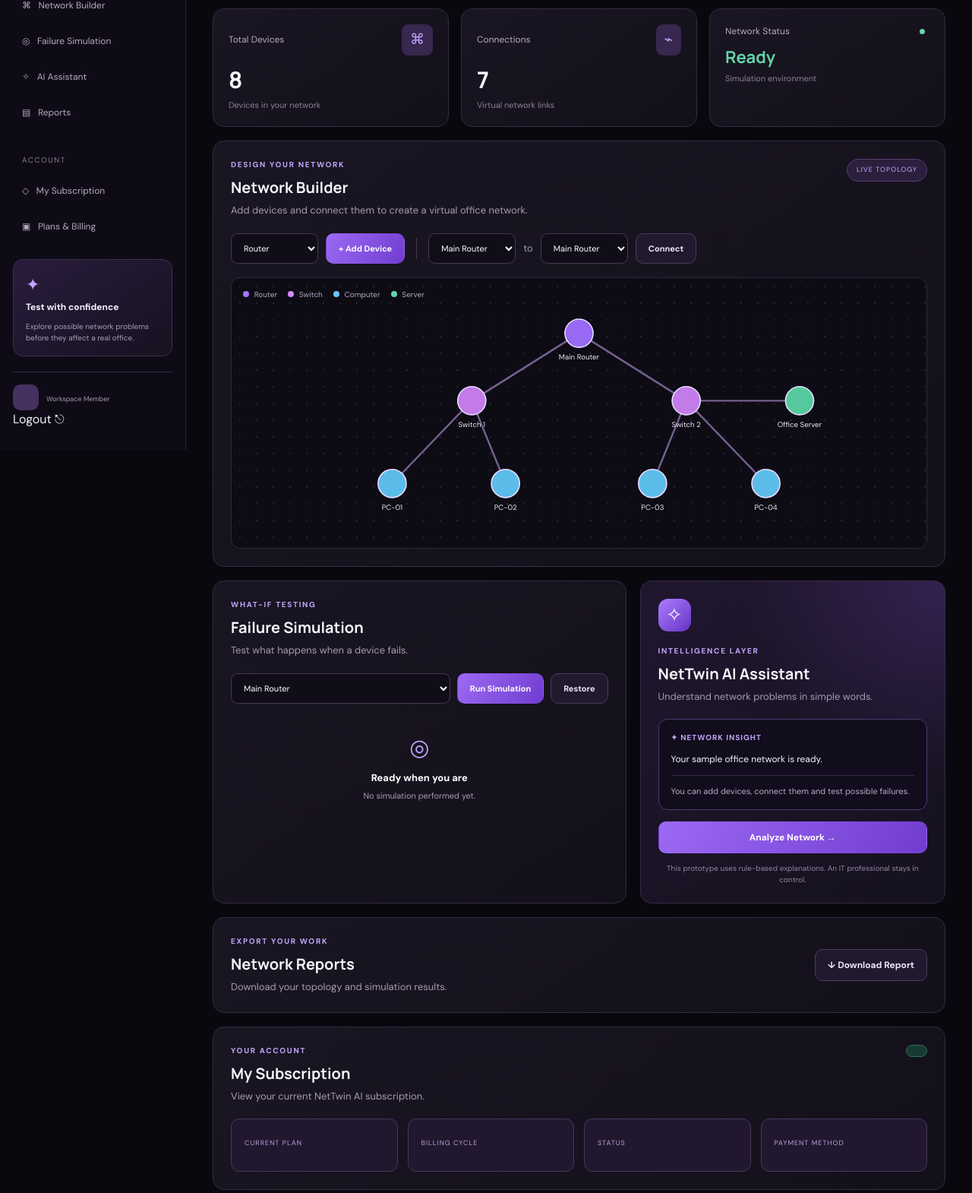
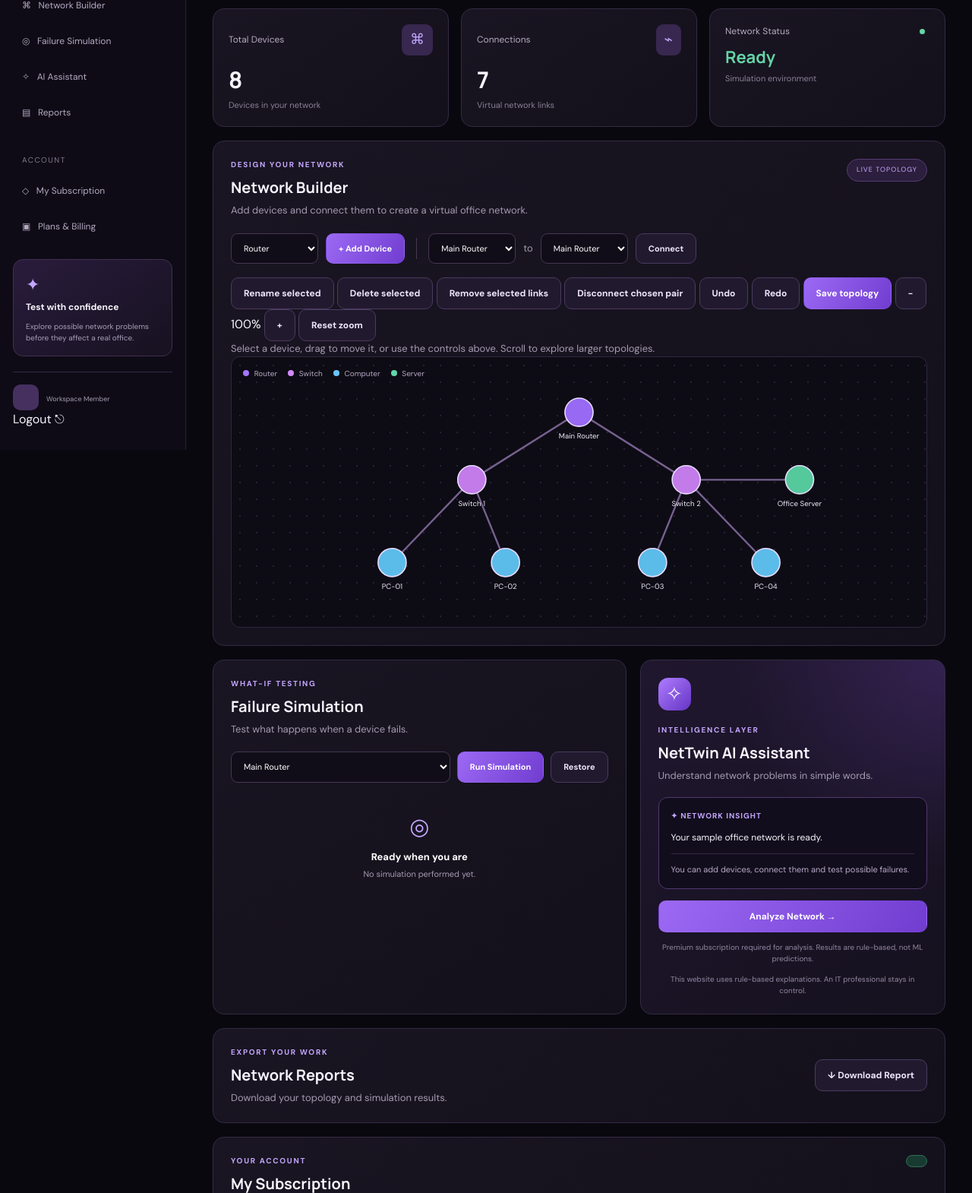
Before and after one commit to saraamjad029/NetTwin-AI, a Flask app: template templates/index.html in a window 1280 px wide. Shown: the part 208-1778 px from the top of the page at 76% size. Run offline with Flask 3, Linux system fonts and the light colour scheme; the template is opened without the code that fills it, so the values that code supplies are empty; some libraries are stand-ins or nearby versions.

Commit message:
Update index.html

```diff
--- a/templates/index.html
+++ b/templates/index.html
@@ -9,7 +9,7 @@
           href="{{ url_for('static', filename='style.css') }}">
 </head>
 
-<body class="dashboard-body">
+<body class="dashboard-body" data-plan="{{ subscription.plan }}">
 <div class="app-layout">
 
     <!-- SIDEBAR -->
@@ -174,7 +174,21 @@
                     </button>
                 </div>
 
-                <div class="network-area">
+                <div class="topology-actions">
+                    <button id="rename-device" class="btn btn-outline">Rename selected</button>
+                    <button id="delete-device" class="btn btn-outline">Delete selected</button>
+                    <button id="disconnect-device" class="btn btn-outline">Remove selected links</button>
+                    <button id="disconnect-pair" class="btn btn-outline">Disconnect chosen pair</button>
+                    <button id="undo-device" class="btn btn-outline">Undo</button>
+                    <button id="redo-device" class="btn btn-outline">Redo</button>
+                    <button id="save-network" class="btn btn-primary">Save topology</button>
+                    <button id="zoom-out" class="btn btn-outline">−</button>
+                    <span id="zoom-level">100%</span>
+                    <button id="zoom-in" class="btn btn-outline">+</button>
+                    <button id="zoom-reset" class="btn btn-outline">Reset zoom</button>
+                </div>
+                <p class="muted">Select a device, drag to move it, or use the controls above. Scroll to explore larger topologies.</p>
+                <div class="network-area" id="topology-viewport">
                     <div class="network-legend">
                         <span><i class="router-dot"></i> Router</span>
                         <span><i class="switch-dot"></i> Switch</span>
@@ -182,10 +196,10 @@
                         <span><i class="server-dot"></i> Server</span>
                     </div>
 
-                    <svg id="topology"
+                    <div id="topology-canvas"><svg id="topology"
                          viewBox="0 0 900 440"
                          aria-label="Virtual network topology">
-                    </svg>
+                    </svg></div>
                 </div>
             </section>
 
@@ -233,6 +247,7 @@
                             </div>
                         </div>
 
+                        <div class="result-counts"><div><small>Already Disconnected</small><h3 id="disconnected-count">0</h3></div></div>
                         <div class="result-lists">
                             <div>
                                 <h4 class="affected-title">Affected</h4>
@@ -244,6 +259,7 @@
                             </div>
                         </div>
 
+                        <div class="result-lists"><div><h4>Already Disconnected Before Failure</h4><ul id="disconnected-list"></ul></div></div>
                         <p id="simulation-notice" class="notice"></p>
                     </div>
                 </section>
@@ -273,8 +289,9 @@
                         Analyze Network →
                     </button>
 
+                    <p class="ai-disclaimer">Premium  subscription required for analysis. Results are rule-based, not ML predictions.</p>
                     <p class="ai-disclaimer">
-                        This prototype uses rule-based explanations.
+                        This website uses rule-based explanations.
                         An IT professional stays in control.
                     </p>
                 </section>
@@ -487,15 +504,11 @@
             <span class="payment-icon">▣</span>
             <div>
                 <strong>Debit Card</strong>
-                <small>Demo payment method only.</small>
+                <small> </small>
             </div>
             <span>✓</span>
         </div>
 
-        <p class="demo-warning">
-            Demo checkout only. No real payment will be charged,
-            and no debit card details are collected.
-        </p>
 
         <button id="confirm-checkout"
                 class="btn btn-primary full-width">
```
